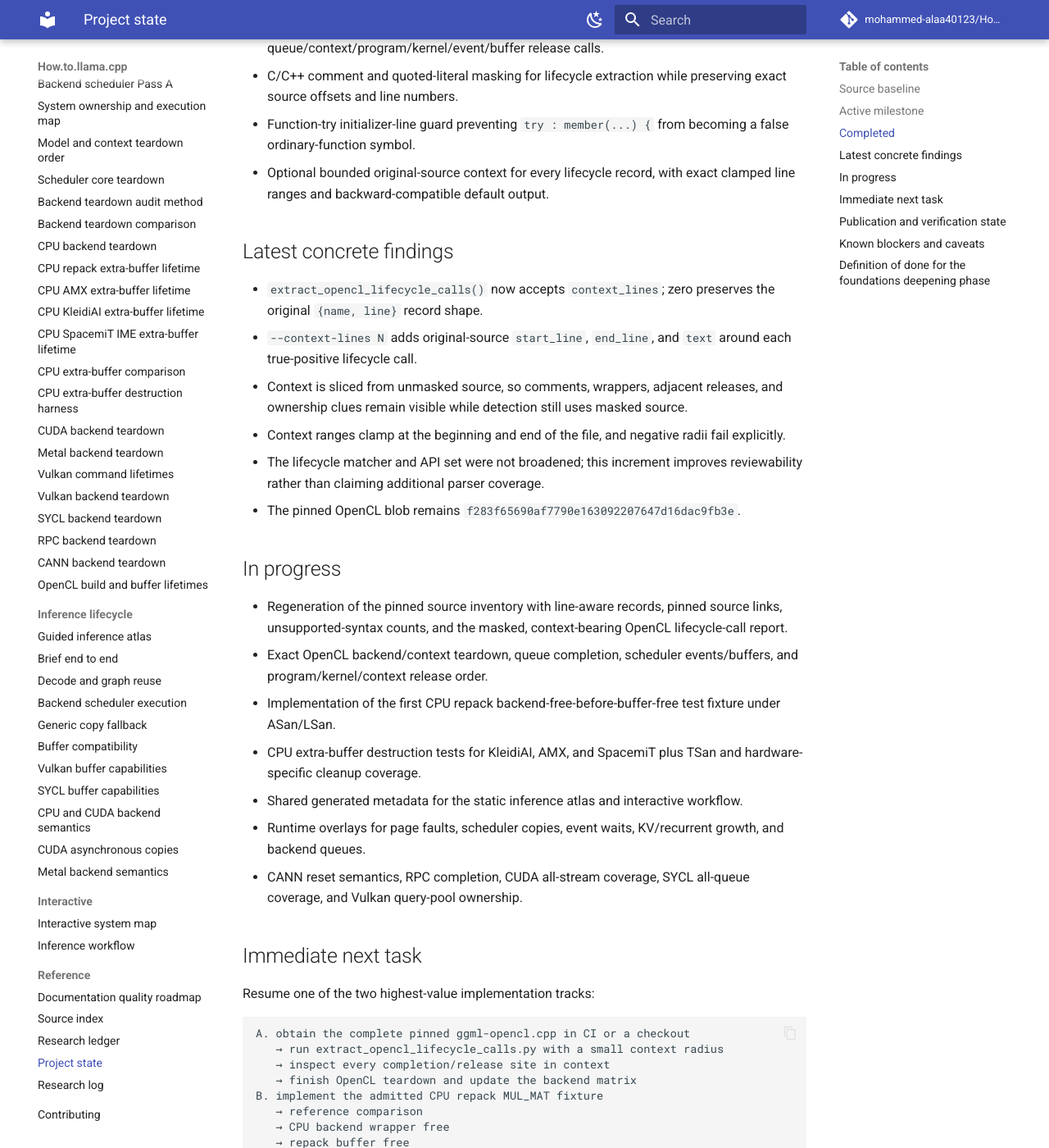
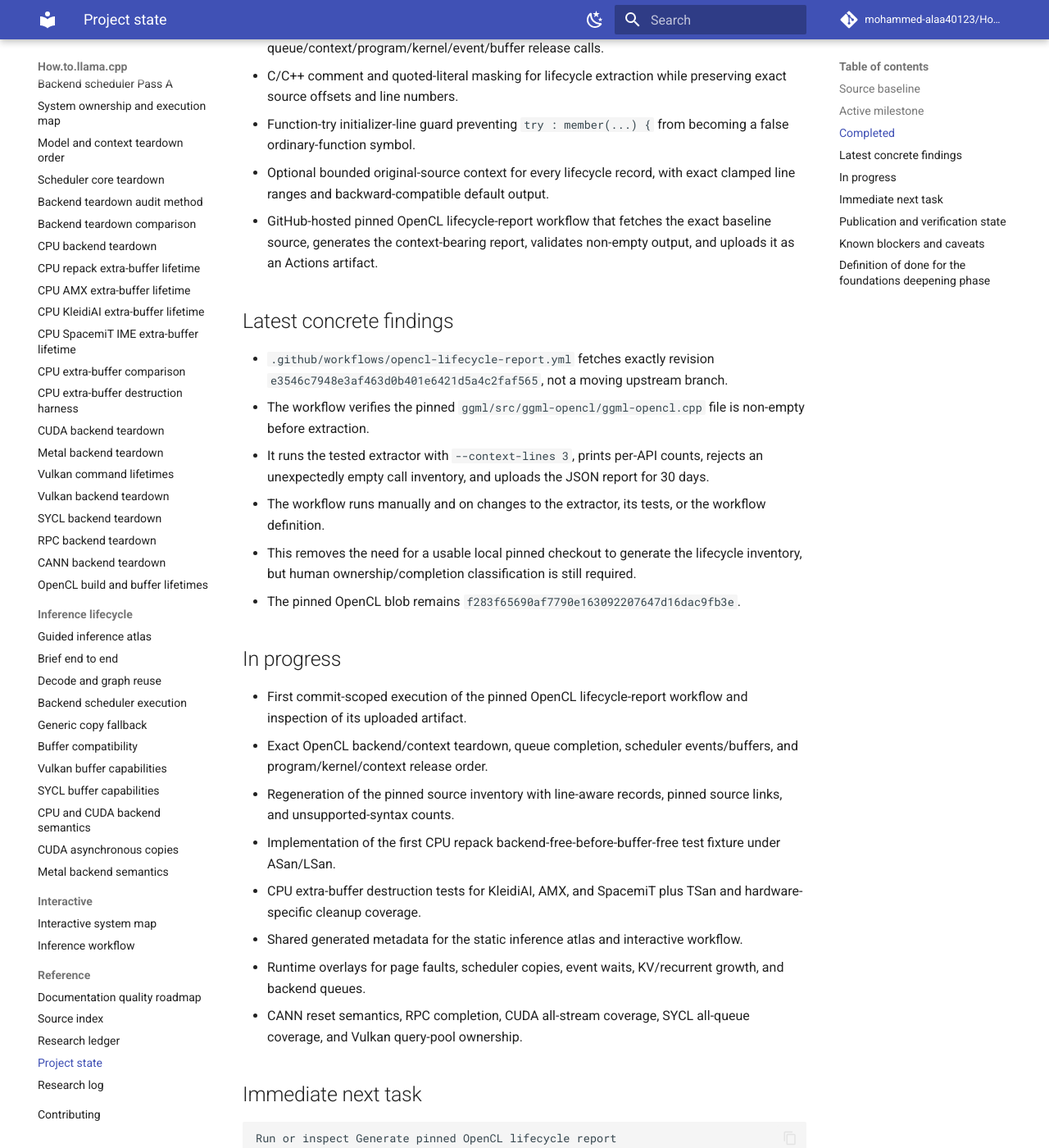
Before and after one commit to mohammed-alaa40123/How.to.llama.cpp, an MkDocs documentation site: the page built from docs/reference/project-state.md, in a window 1280 px wide and 1400 px high, scrolled down 1496 px. Shown: the whole window at 82% size. Built offline with MkDocs 1.6.1 and Material for MkDocs 9.7.7, drawn with Linux system fonts in a browser that asks for light colours; comment, search, counter and statistics services are not loaded; some of the changed text lies outside the part shown.

Commit message:
docs: update project state for OpenCL report workflow

````diff
--- a/docs/reference/project-state.md
+++ b/docs/reference/project-state.md
@@ -37,20 +37,22 @@ Read this file after the root README on every run. It is the compact checkpoint
 - C/C++ comment and quoted-literal masking for lifecycle extraction while preserving exact source offsets and line numbers.
 - Function-try initializer-line guard preventing `try : member(...) {` from becoming a false ordinary-function symbol.
 - Optional bounded original-source context for every lifecycle record, with exact clamped line ranges and backward-compatible default output.
+- GitHub-hosted pinned OpenCL lifecycle-report workflow that fetches the exact baseline source, generates the context-bearing report, validates non-empty output, and uploads it as an Actions artifact.
 
 ## Latest concrete findings
 
-- `extract_opencl_lifecycle_calls()` now accepts `context_lines`; zero preserves the original `{name, line}` record shape.
-- `--context-lines N` adds original-source `start_line`, `end_line`, and `text` around each true-positive lifecycle call.
-- Context is sliced from unmasked source, so comments, wrappers, adjacent releases, and ownership clues remain visible while detection still uses masked source.
-- Context ranges clamp at the beginning and end of the file, and negative radii fail explicitly.
-- The lifecycle matcher and API set were not broadened; this increment improves reviewability rather than claiming additional parser coverage.
+- `.github/workflows/opencl-lifecycle-report.yml` fetches exactly revision `e3546c7948e3af463d0b401e6421d5a4c2faf565`, not a moving upstream branch.
+- The workflow verifies the pinned `ggml/src/ggml-opencl/ggml-opencl.cpp` file is non-empty before extraction.
+- It runs the tested extractor with `--context-lines 3`, prints per-API counts, rejects an unexpectedly empty call inventory, and uploads the JSON report for 30 days.
+- The workflow runs manually and on changes to the extractor, its tests, or the workflow definition.
+- This removes the need for a usable local pinned checkout to generate the lifecycle inventory, but human ownership/completion classification is still required.
 - The pinned OpenCL blob remains `f283f65690af7790e163092207647d16dac9fb3e`.
 
 ## In progress
 
-- Regeneration of the pinned source inventory with line-aware records, pinned source links, unsupported-syntax counts, and the masked, context-bearing OpenCL lifecycle-call report.
+- First commit-scoped execution of the pinned OpenCL lifecycle-report workflow and inspection of its uploaded artifact.
 - Exact OpenCL backend/context teardown, queue completion, scheduler events/buffers, and program/kernel/context release order.
+- Regeneration of the pinned source inventory with line-aware records, pinned source links, and unsupported-syntax counts.
 - Implementation of the first CPU repack backend-free-before-buffer-free test fixture under ASan/LSan.
 - CPU extra-buffer destruction tests for KleidiAI, AMX, and SpacemiT plus TSan and hardware-specific cleanup coverage.
 - Shared generated metadata for the static inference atlas and interactive workflow.
@@ -59,33 +61,28 @@ Read this file after the root README on every run. It is the compact checkpoint
 
 ## Immediate next task
 
-Resume one of the two highest-value implementation tracks:
+```text
+Run or inspect Generate pinned OpenCL lifecycle report
+  → download opencl-lifecycle-pinned-e3546c7 artifact
+  → classify every completion/release site in context
+  → finish OpenCL teardown and update the backend matrix
+```
 
-```text
-A. obtain the complete pinned ggml-opencl.cpp in CI or a checkout
-   → run extract_opencl_lifecycle_calls.py with a small context radius
-   → inspect every completion/release site in context
-   → finish OpenCL teardown and update the backend matrix
-B. implement the admitted CPU repack MUL_MAT fixture
-   → reference comparison
-   → CPU backend wrapper free
-   → repack buffer free
-   → ASan/LSan repetition
-```
+If that workflow is blocked, implement the admitted CPU repack `MUL_MAT` fixture with reference comparison, CPU backend-wrapper free, repack-buffer free, and ASan/LSan repetition.
 
 ## Publication and verification state
 
 - Work is published in PR #1 from branch `automation/backend-teardown-audit-method`.
-- Added detailed note `logs/research/2026-07-15/0449-opencl-lifecycle-context-windows.md`.
-- Focused context-window tests were added; the current commit-scoped Documentation CI conclusion must be checked before this run closes.
+- Added detailed note `logs/research/2026-07-15/0551-opencl-report-workflow.md`.
+- Preceding Documentation CI run `29382836507` completed successfully.
+- The new workflow and current commit-scoped Documentation CI must be checked before this run closes.
 - Full local checkout validation remains unavailable because direct GitHub DNS resolution is blocked in this runtime.
-- Public search/direct live verification remains unavailable, and branch-only content cannot deploy until PR #1 merges.
+- Public Pages verification remains blocked for branch-only content until PR #1 merges.
 
 ## Known blockers and caveats
 
-- **Pinned regeneration blocker:** no usable local pinned llama.cpp checkout is available, so the source index and OpenCL lifecycle report could not be regenerated here.
-- **Large upstream file blocker:** connector blob rendering truncates the pinned OpenCL file; exact hidden teardown functions remain unavailable.
-- **Local validation blocker:** direct cloning fails with `Could not resolve host: github.com`; GitHub-hosted Documentation CI is the authoritative validation path for this branch.
+- **Workflow-result blocker:** the new pinned lifecycle report is not evidence until its first run succeeds and the uploaded JSON is inspected.
+- **Local validation blocker:** direct cloning fails with `Could not resolve host: github.com`; GitHub-hosted Actions are the authoritative validation path for this branch.
 - **Pages verification blocker:** branch-added content cannot deploy until PR #1 merges; live response verification remains unavailable independently of strict-build success.
 - **Lifecycle-extractor caveat:** selected direct API calls and bounded context are navigation evidence only; ownership, error paths, macro wrappers, preprocessor-disabled code, raw strings, and semantic ordering still require human source review.
 - **Context-window caveat:** a local source window may omit the enclosing owner or completion guarantee; increase the radius or inspect the function when classification remains ambiguous.
````
Also changed, not shown: other parts of docs/reference/project-state.md (+1 -1 lines).
